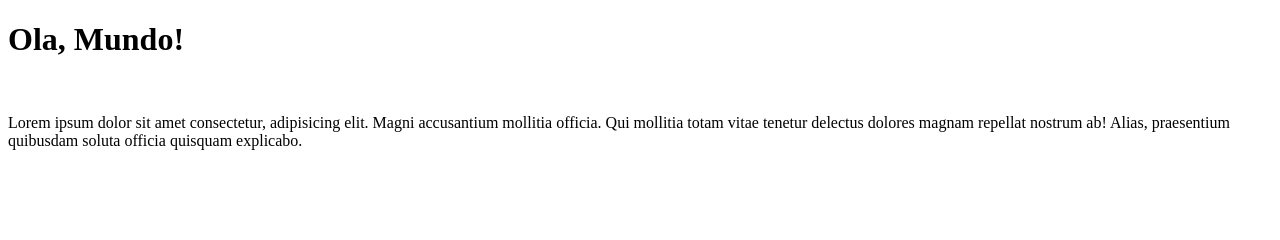
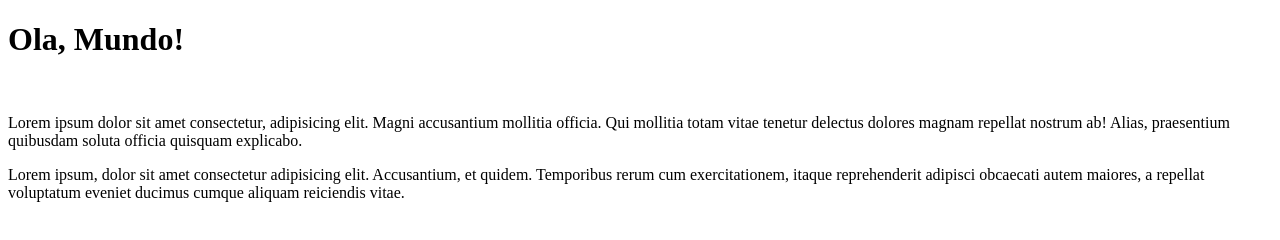
Before and after one commit to LeoCsBorges/Ola-Mundo, a plain HTML site: page site-exemplo/index.html in a window 1280 px wide. Drawn offline with Linux system fonts and the light colour scheme.

Commit message:
Criei mais um paragrafo

```diff
--- a/site-exemplo/index.html
+++ b/site-exemplo/index.html
@@ -9,5 +9,7 @@
     <h1>Ola, Mundo!</h1>
     <br/>
     <p>Lorem ipsum dolor sit amet consectetur, adipisicing elit. Magni accusantium mollitia officia. Qui mollitia totam vitae tenetur delectus dolores magnam repellat nostrum ab! Alias, praesentium quibusdam soluta officia quisquam explicabo.</p>
+
+    <p>Lorem ipsum, dolor sit amet consectetur adipisicing elit. Accusantium, et quidem. Temporibus rerum cum exercitationem, itaque reprehenderit adipisci obcaecati autem maiores, a repellat voluptatum eveniet ducimus cumque aliquam reiciendis vitae.</p>
 </body>
 </html>
```
